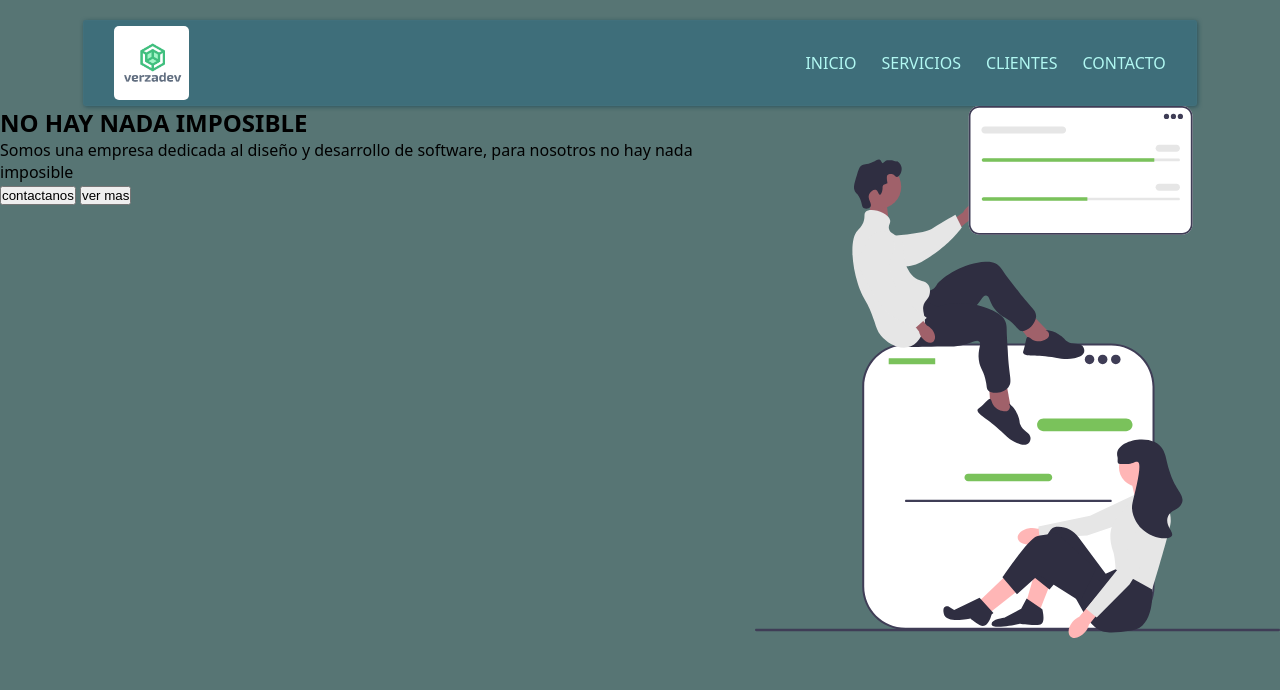
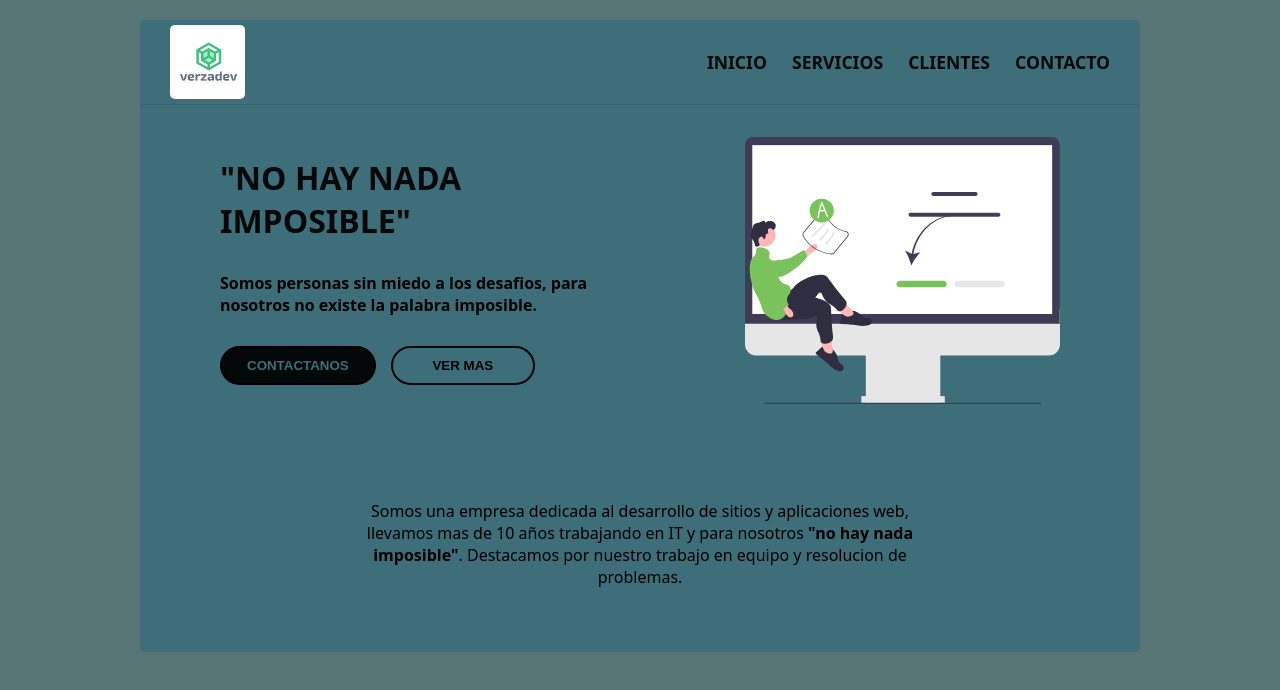
Before and after one commit to verza-carlos-19/landing-page, a plain HTML site: page index.html in a window 1280 px wide. Drawn offline with Linux system fonts and the light colour scheme.

Commit message:
hero & nuevos setttings

```diff
--- a/index.html
+++ b/index.html
@@ -19,19 +19,29 @@
       </nav>
     </header>
     <main>
-      <section class="hero">
+      <section class="seccion hero">
         <div class="hero-info">
-          <h1>NO HAY NADA IMPOSIBLE</h1>
+          <h1>"NO HAY NADA IMPOSIBLE"</h1>
           <p>
-            Somos una empresa dedicada al diseño y desarrollo de software, para
-            nosotros no hay nada imposible
+            Somos personas sin miedo a los desafios, para nosotros no existe la
+            palabra imposible.
           </p>
-          <button class="btn-hero" id="btn-hero-primary">contactanos</button>
-          <button class="btn-hero" id="btn-hero-secondary">ver mas</button>
+          <div class="btn-hero">
+            <button class="btn btn-primary">CONTACTANOS</button>
+            <button class="btn btn-secondary">VER MAS</button>
+          </div>
         </div>
         <div class="hero-img">
-          <img src="./imgs/undraw_team_up_re_84ok.svg" alt="img-hero" />
+          <img src="./imgs/undraw_online_test_re_kyfx.svg" alt="img-hero" />
         </div>
+      </section>
+      <section class="seccion descripcion">
+        <p>
+          Somos una empresa dedicada al desarrollo de sitios y aplicaciones web,
+          llevamos mas de 10 años trabajando en IT y para nosotros
+          <b>"no hay nada imposible"</b>. Destacamos por nuestro trabajo en
+          equipo y resolucion de problemas.
+        </p>
       </section>
     </main>
   </body>
--- a/style.css
+++ b/style.css
@@ -2,10 +2,11 @@
   --Primary: #3e6e7a;
   --Fondo: #577574;
   --Secondary: #7ac25b;
-  --Titleh: #469b4e;
+  --Titleh: rgba(0, 0, 0, 0.931);
   --font: #b1f8f2;
 }
 
+/*-----------------------------------------estilos del doc gral. y reseteos---------------------*/
 * {
   margin: 0;
   padding: 0;
@@ -13,48 +14,107 @@
   list-style: none;
   text-decoration: none;
 }
-/*
-
-
-
-
-
-*/
 body {
   font-family: system-ui, -apple-system, BlinkMacSystemFont, "Segoe UI", Roboto,
     Oxygen, Ubuntu, Cantarell, "Open Sans", "Helvetica Neue", sans-serif;
   background-color: var(--Fondo);
+  display: flex;
+  flex-direction: column;
+  align-items: center;
+  padding-top: 20px;
 }
-
+/*--------------------------------------estilos navbar-header---------------------------------*/
+header {
+  width: 100%;
+  max-width: 1000px;
+}
 nav {
   display: flex;
   justify-content: space-between;
   align-items: center;
   padding: 5px 30px;
   background-color: var(--Primary);
-  margin: 20px 6.5% 0 6.5%;
-  border: 0.1px solid #ffffff04;
-  border-radius: 3px;
-  box-shadow: 1px 1px 4px #174552a8;
+  border-bottom: 1px solid #0000001c;
+  border-radius: 5px 5px 0 0;
+  /*box-shadow: 1px 1px 4px #174552a8;*/
 }
 nav img {
   width: 75px;
   border-radius: 5px;
 }
 ul a {
-  color: var(--font);
+  color: var(--Titleh);
+  font-weight: 650;
+  font-size: 1.1rem;
 }
 ul {
   display: flex;
   gap: 25px;
 }
-
+/*----------------------------------------estilos main gral.-------------------*/
 main {
   display: flex;
   flex-direction: column;
   align-items: center;
+  width: 100%;
+  max-width: 1000px;
+  height: 100%;
+  background-color: var(--Primary);
+  border-radius: 0 0 5px 5px;
 }
+/*-----------------------------------estilos gral para los seccions-------------------------*/
+.seccion {
+  padding: 2rem 5rem;
+}
+/*-----------------estilos hero 1er section---------------------------------------------*/
 .hero {
   display: flex;
-  gap: 5px;
+  width: 100%;
 }
+.hero > div {
+  width: 50%;
+}
+.hero-info {
+  display: flex;
+  flex-direction: column;
+  justify-content: center;
+  gap: 30px;
+}
+.hero-info h1 {
+  color: var(--Titleh);
+  font-size: 2rem;
+  font-weight: 700;
+}
+.hero-info p {
+  font-weight: 600;
+}
+
+.btn-hero {
+  width: 75%;
+  display: flex;
+  gap: 15px;
+}
+.btn {
+  width: 50%;
+  border-radius: 50px;
+  padding: 10px 25px;
+  background-color: #00000000;
+  border: 2px solid var(--Titleh);
+  font-weight: 700;
+}
+.btn-primary {
+  background-color: var(--Titleh);
+  color: var(--Primary);
+}
+.hero-img {
+  display: flex;
+  justify-content: end;
+}
+.hero-img img {
+  width: 75%;
+}
+/*----------------------------------------- descripcion 2do section-----------------------*/
+.descripcion {
+  padding: 4rem 13rem;
+  text-align: center;
+}
```
Also changed, not shown: imgs/undraw_online_test_re_kyfx.svg (added).
